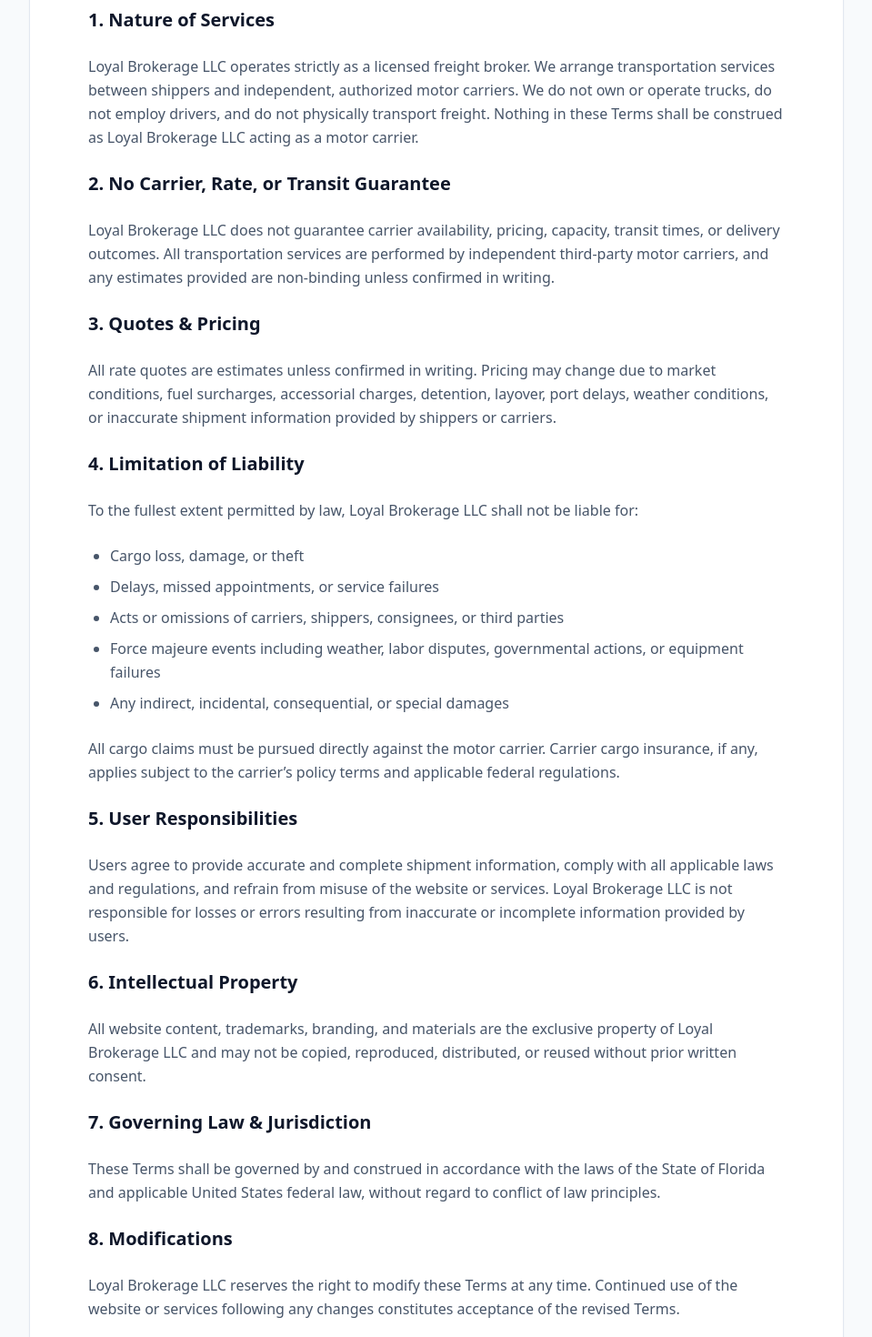
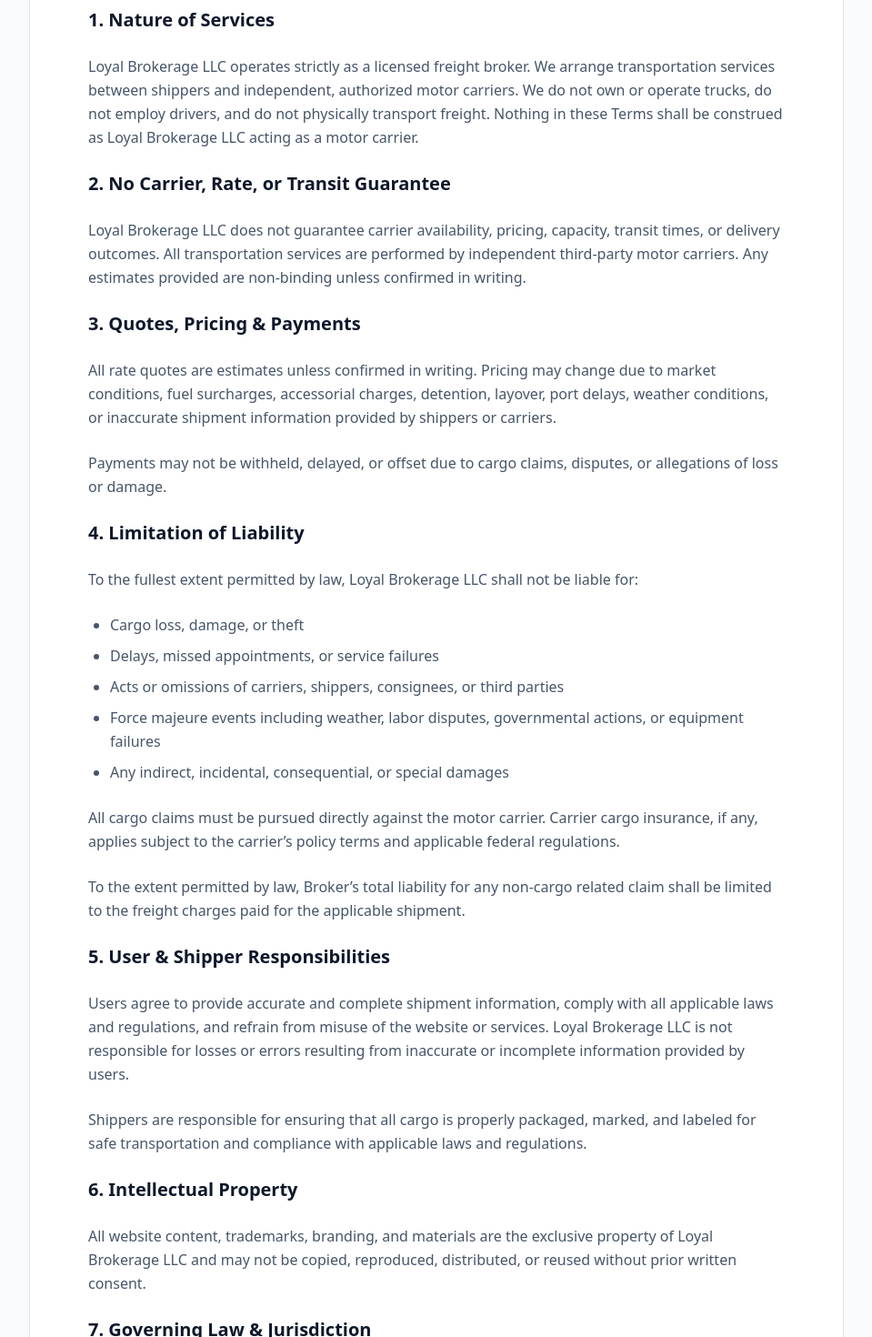
Before and after one commit to ozboz401/loyal-brokerage-website, a React (Vite) app: page /terms in a window 1280 px wide. Shown: the part 417-1887 px from the top of the page at 91% size, without its empty margins (160-1119 px from the left). Built offline with nearby package versions, Linux system fonts and the light colour scheme.

Commit message:
Update TermsOfService.jsx

```diff
--- a/src/pages/TermsOfService.jsx
+++ b/src/pages/TermsOfService.jsx
@@ -42,18 +42,22 @@
                         <p>
                             Loyal Brokerage LLC does not guarantee carrier availability, pricing,
                             capacity, transit times, or delivery outcomes. All transportation
-                            services are performed by independent third-party motor carriers, and
-                            any estimates provided are non-binding unless confirmed in writing.
+                            services are performed by independent third-party motor carriers.
+                            Any estimates provided are non-binding unless confirmed in writing.
                         </p>
 
                         <h2 className="text-xl font-bold text-slate-900 mt-8 mb-4">
-                            3. Quotes & Pricing
+                            3. Quotes, Pricing & Payments
                         </h2>
                         <p>
-                            All rate quotes are estimates unless confirmed in writing. Pricing may
-                            change due to market conditions, fuel surcharges, accessorial charges,
-                            detention, layover, port delays, weather conditions, or inaccurate
-                            shipment information provided by shippers or carriers.
+                            All rate quotes are estimates unless confirmed in writing. Pricing
+                            may change due to market conditions, fuel surcharges, accessorial
+                            charges, detention, layover, port delays, weather conditions, or
+                            inaccurate shipment information provided by shippers or carriers.
+                        </p>
+                        <p>
+                            Payments may not be withheld, delayed, or offset due to cargo claims,
+                            disputes, or allegations of loss or damage.
                         </p>
 
                         <h2 className="text-xl font-bold text-slate-900 mt-8 mb-4">
@@ -80,9 +84,14 @@
                             Carrier cargo insurance, if any, applies subject to the carrier’s
                             policy terms and applicable federal regulations.
                         </p>
+                        <p className="mt-4">
+                            To the extent permitted by law, Broker’s total liability for any
+                            non-cargo related claim shall be limited to the freight charges paid
+                            for the applicable shipment.
+                        </p>
 
                         <h2 className="text-xl font-bold text-slate-900 mt-8 mb-4">
-                            5. User Responsibilities
+                            5. User & Shipper Responsibilities
                         </h2>
                         <p>
                             Users agree to provide accurate and complete shipment information,
@@ -90,6 +99,11 @@
                             misuse of the website or services. Loyal Brokerage LLC is not
                             responsible for losses or errors resulting from inaccurate or
                             incomplete information provided by users.
+                        </p>
+                        <p>
+                            Shippers are responsible for ensuring that all cargo is properly
+                            packaged, marked, and labeled for safe transportation and compliance
+                            with applicable laws and regulations.
                         </p>
 
                         <h2 className="text-xl font-bold text-slate-900 mt-8 mb-4">
```
